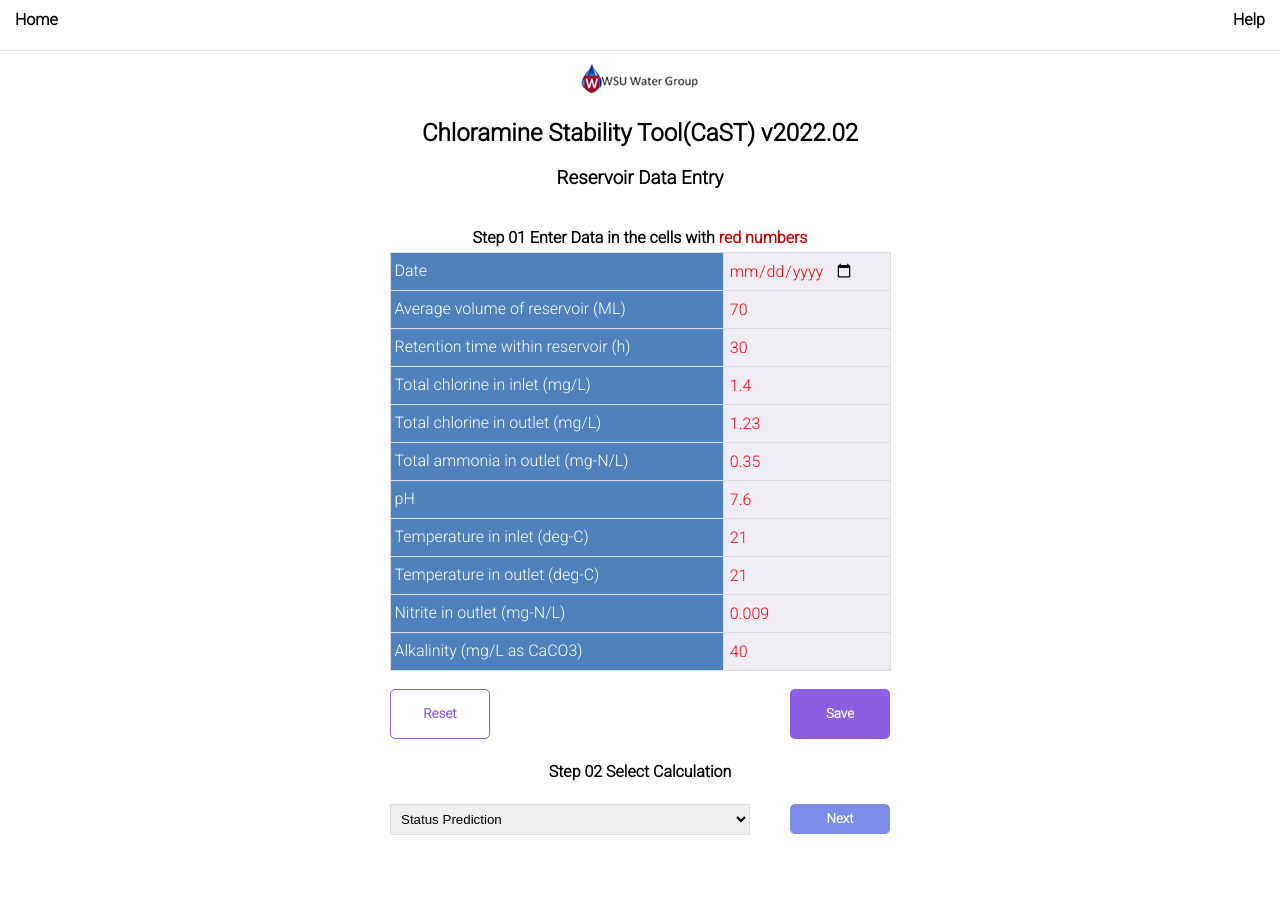
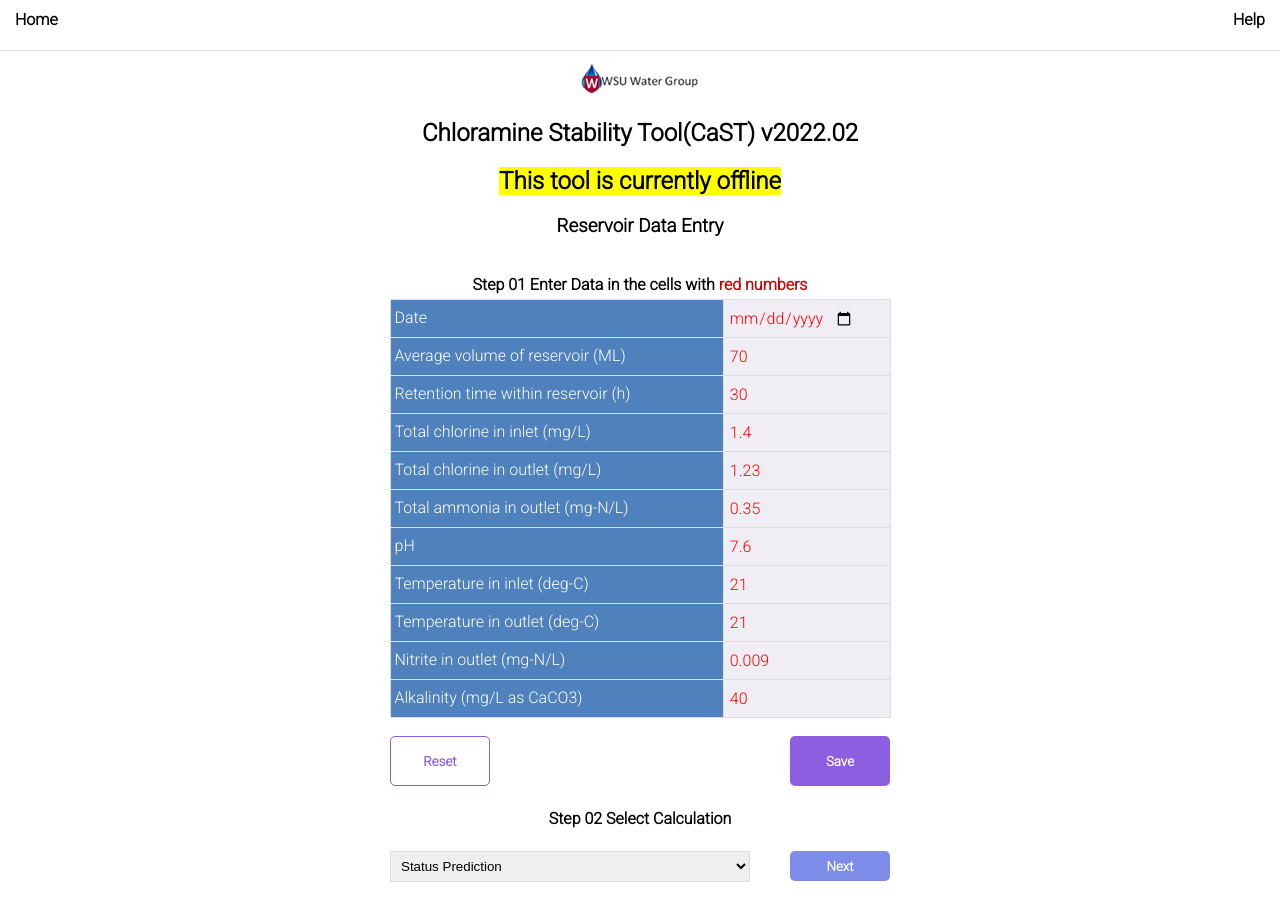
Before and after one commit to dwsmtool/dwsmtool.github.io, a plain HTML site: page dataentry.html in a window 1280 px wide. Before the commit the page ends 858 px from the top, so only its background shows below. Drawn offline with Linux system fonts and the light colour scheme.

Commit message:
Update dataentry.html

```diff
--- a/dataentry.html
+++ b/dataentry.html
@@ -30,6 +30,7 @@
 <div class="title">
     <img src="images/WSU Water Group.png">
     <h2>Chloramine Stability Tool(CaST) v2022.02</h2>
+    <h2><mark>This tool is currently offline</mark></h2>
     <h3>Reservoir Data Entry</h3>
 </div>
 <div class="content">
```
